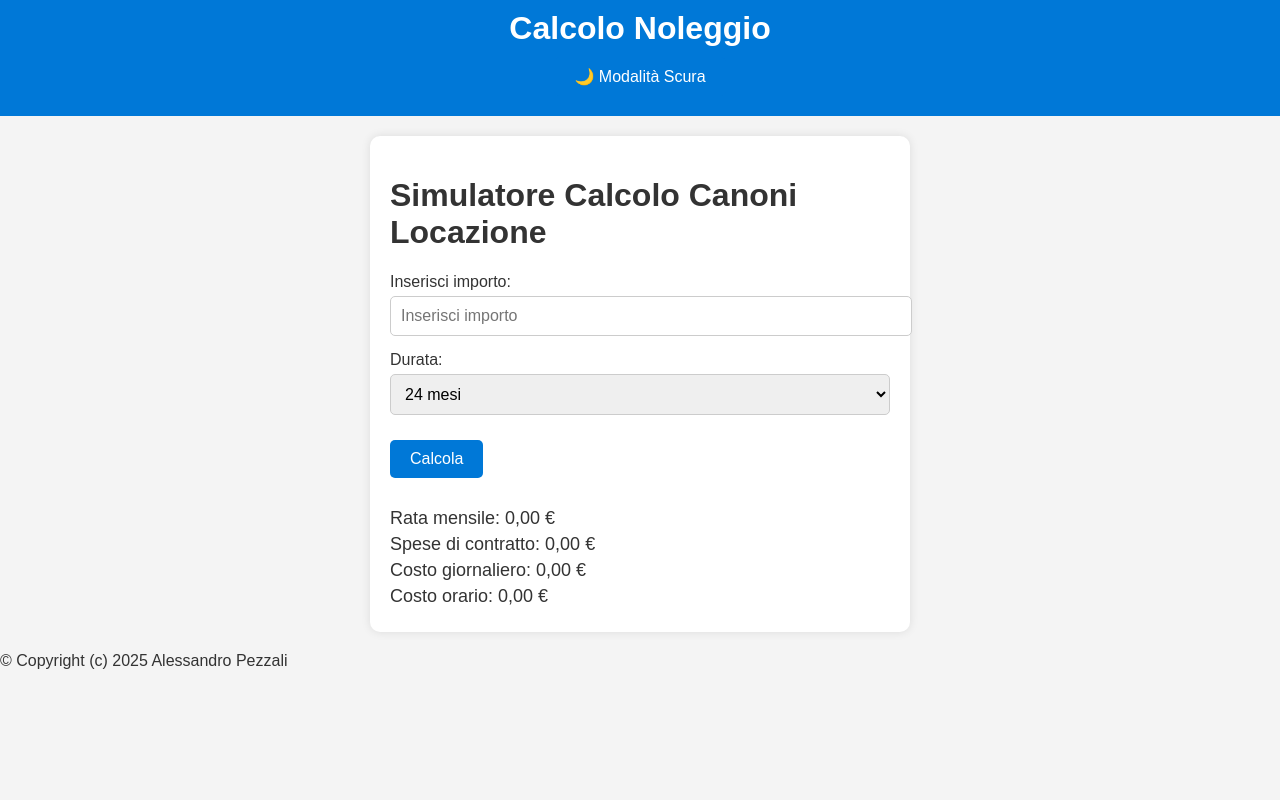
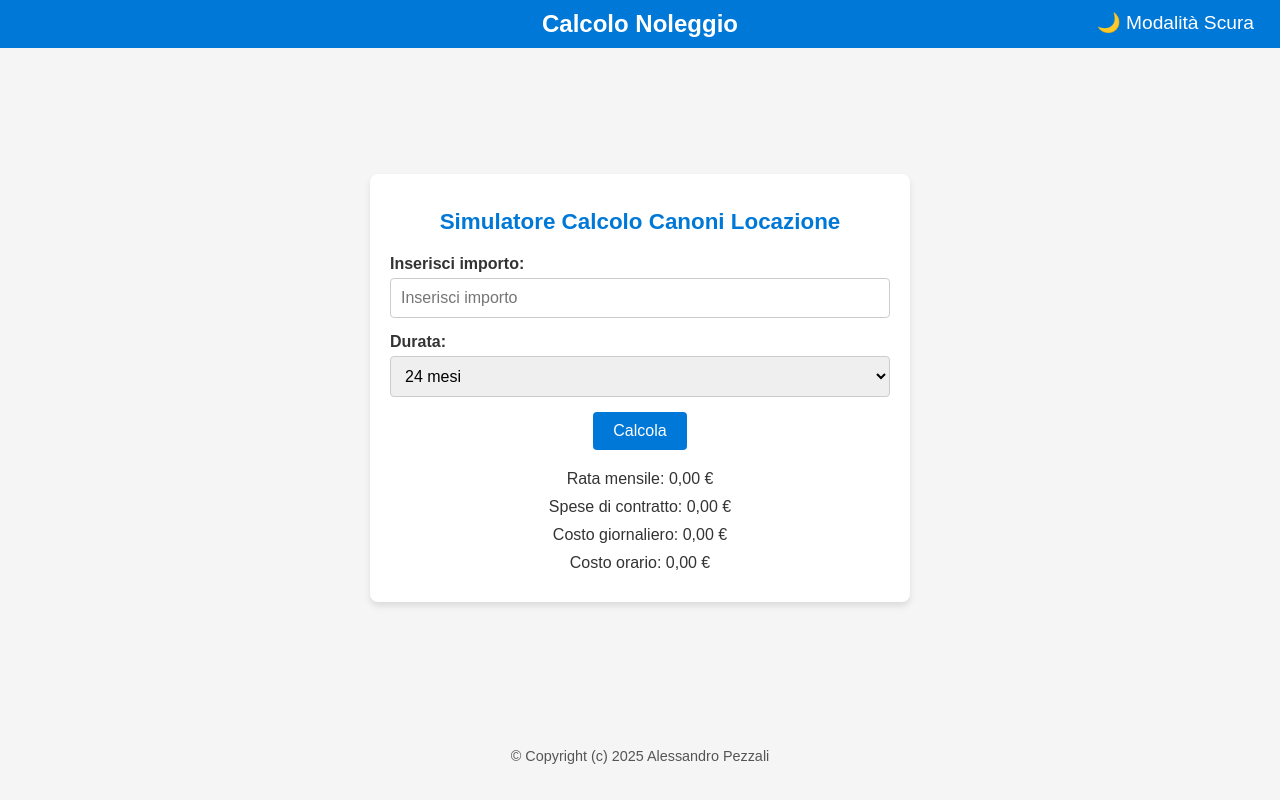
Before and after one commit to pezzaliapp/noleggio, a plain HTML site: page index.html in a window 1280 px wide. Drawn offline with Linux system fonts and the light colour scheme.

Commit message:
Update style.css

```diff
--- a/style.css
+++ b/style.css
@@ -1,77 +1,121 @@
+/* Style for body */
 body {
     font-family: Arial, sans-serif;
     margin: 0;
     padding: 0;
-    background-color: #f4f4f4;
+    background-color: #f5f5f5;
     color: #333;
 }
 
+/* Dark mode styles */
+body.dark-mode {
+    background-color: #121212;
+    color: #f5f5f5;
+}
+
+/* Header styles */
 header {
-    background: #0078d7;
-    color: #fff;
+    background-color: #0078d7;
+    color: white;
     padding: 10px 20px;
     text-align: center;
+    position: relative;
 }
 
 header h1 {
     margin: 0;
+    font-size: 1.5em;
 }
 
-button {
-    padding: 10px 20px;
-    font-size: 16px;
+header button {
+    position: absolute;
+    right: 20px;
+    top: 10px;
+    background: none;
     border: none;
-    border-radius: 5px;
-    background-color: #0078d7;
-    color: #fff;
+    color: white;
+    font-size: 1.2em;
     cursor: pointer;
-    margin: 10px 0;
 }
 
-button:hover {
-    background-color: #005fa3;
+/* Main container styles */
+main {
+    display: flex;
+    justify-content: center;
+    align-items: center;
+    height: 80vh;
+    padding: 20px;
 }
 
 .noleggio-container {
+    background-color: white;
     padding: 20px;
+    border-radius: 8px;
+    box-shadow: 0px 4px 6px rgba(0, 0, 0, 0.1);
     max-width: 500px;
-    margin: 20px auto;
-    background: #fff;
-    border-radius: 10px;
-    box-shadow: 0 0 10px rgba(0, 0, 0, 0.1);
+    width: 100%;
 }
 
+.noleggio-container h1 {
+    font-size: 1.4em;
+    margin-bottom: 20px;
+    text-align: center;
+    color: #0078d7;
+}
+
+/* Input group styles */
 .input-group {
-    margin: 15px 0;
+    margin-bottom: 15px;
 }
 
 .input-group label {
     display: block;
+    font-weight: bold;
     margin-bottom: 5px;
 }
 
-input, select {
+.input-group input,
+.input-group select {
     width: 100%;
     padding: 10px;
-    font-size: 16px;
+    border-radius: 4px;
     border: 1px solid #ccc;
-    border-radius: 5px;
+    font-size: 1em;
+    box-sizing: border-box;
 }
 
+/* Button styles */
+.button {
+    background-color: #0078d7;
+    color: white;
+    border: none;
+    padding: 10px 20px;
+    border-radius: 4px;
+    font-size: 1em;
+    cursor: pointer;
+    display: block;
+    margin: 0 auto;
+}
+
+.button:hover {
+    background-color: #005bb5;
+}
+
+/* Results styles */
 .results {
     margin-top: 20px;
+    font-size: 1em;
 }
 
 .results p {
-    margin: 5px 0;
-    font-size: 18px;
+    margin: 10px 0;
+    text-align: center;
 }
 
-.dark-mode {
-    background-color: #333;
-    color: #fff;
+/* Footer styles */
+footer {
+    text-align: center;
+    margin-top: 20px;
+    font-size: 0.9em;
+    color: #555;
 }
-
-.dark-mode header {
-    background-color: #555;
-}
```
